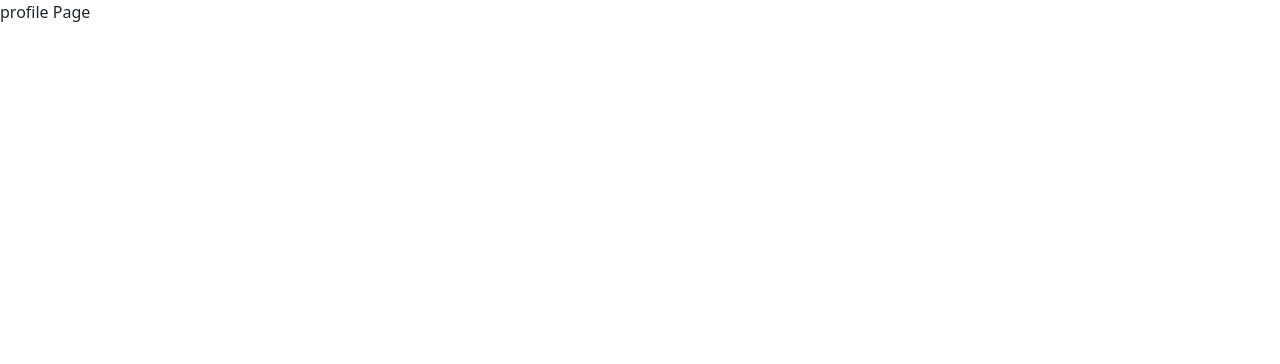
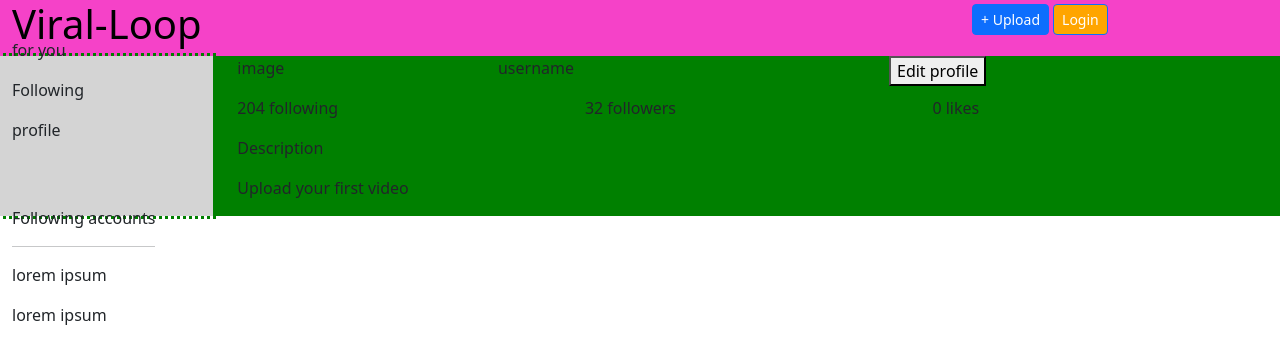
Before and after one commit to Blodowica/TikTok-Clone-Frontend, a React (Create React App) app in the folder tiktokclone/: page /profile in a window 1280 px wide. Shown: the top 364 px of the page. Built offline with nearby package versions, Linux system fonts and the light colour scheme; no server answers.

Commit message:
stinky porfile page

```diff
--- a/tiktokclone/src/App.js
+++ b/tiktokclone/src/App.js
@@ -5,6 +5,7 @@ import HomePage from "./View/homePage";
 import UploadVideoPage from "./View/uploadVideoPage";
 
 import "bootstrap/dist/css/bootstrap.min.css";
+import ProfilePage from "./View/profilePage";
 
 function App() {
   return (
@@ -13,7 +14,7 @@ function App() {
         <Route path="/" element={<HomePage />}></Route>
         <Route path="/login" element={"Login Page"}></Route>
         <Route path="/upload" element={<UploadVideoPage />}></Route>
-        <Route path="/profile" element={"profile Page"}></Route>
+        <Route path="/profile" element={<ProfilePage />}></Route>
         <Route path="*" element={"404 Page not found "} />
       </Routes>
     </div>
--- a/tiktokclone/src/Components/NavHeaderComponent.jsx
+++ b/tiktokclone/src/Components/NavHeaderComponent.jsx
@@ -18,10 +18,10 @@ function NavHeader() {
       xs={12}
       style={{
         backgroundColor: "#f542c8",
-        position: "fixed",
-        top: 0,
-        right: 0,
-        left: 0,
+        // position: "fixed",
+        // top: 0,
+        // right: 0,
+        // left: 0,
         zIndex: 1000,
       }}
     >
--- /dev/null
+++ b/tiktokclone/src/Components/ProfilePageComponent.jsx
@@ -0,0 +1,47 @@
+import React from "react";
+import { Col, Row } from "react-bootstrap";
+
+function ProfilePageComponent() {
+  return (
+    <>
+      <Row>
+        <Col xl={3}>
+          <p>image</p>
+        </Col>
+        <Col xl={6}>
+          <Row>
+            <Col>
+              <p>username</p>
+            </Col>
+            <Col>
+              <button>Edit profile</button>
+            </Col>
+          </Row>
+        </Col>
+      </Row>
+      <Row>
+        <Col xl={4}>
+          <p>204 following</p>
+        </Col>
+        <Col xl={4}>
+          <p>32 followers</p>
+        </Col>
+        <Col xl={4}>
+          <p>0 likes</p>
+        </Col>
+      </Row>
+      <Row>
+        <Col>
+          <p>Description</p>
+        </Col>
+      </Row>
+      <Row>
+        <Col>
+          <p>Upload your first video</p>
+        </Col>
+      </Row>
+    </>
+  );
+}
+
+export default ProfilePageComponent;
--- a/tiktokclone/src/View/homePage.jsx
+++ b/tiktokclone/src/View/homePage.jsx
@@ -13,9 +13,9 @@ function HomePage() {
     setVideos(fetchedVideos);
   };
 
-  useEffect(() => {
-    handleLoadVideos();
-  }, []);
+  // useEffect(() => {
+  //   handleLoadVideos();
+  // }, []);
 
   return (
     <Container fluid>
--- /dev/null
+++ b/tiktokclone/src/View/profilePage.jsx
@@ -0,0 +1,76 @@
+import React from "react";
+import { Col, Container, Row } from "react-bootstrap";
+import NavHeader from "../Components/NavHeaderComponent";
+import SideNavBarComponent from "../Components/SideNavBarComponent";
+import ProfilePageComponent from "../Components/ProfilePageComponent";
+
+function ProfilePage() {
+  return (
+    <>
+      <Container fluid>
+        <Row>
+          <Col xl={12}>
+            <NavHeader />
+          </Col>
+        </Row>
+
+        <Row>
+          {/* Side bar here */}
+          <Col
+            xl={2}
+            style={{
+              backgroundColor: "#d4d4d4",
+              outlineStyle: "dotted",
+              outlineColor: "green",
+            }}
+          >
+            <SideNavBarComponent />
+          </Col>
+
+          <Col xl={10} style={{ backgroundColor: "green" }}>
+            <Container fluid>
+              <Row>
+                <Col xl={3}>
+                  <p>image</p>
+                </Col>
+                <Col xl={9}>
+                  <Row>
+                    <Col>
+                      <p>username</p>
+                    </Col>
+                    <Col>
+                      <button>Edit profile</button>
+                    </Col>
+                  </Row>
+                </Col>
+              </Row>
+              <Row>
+                <Col xl={4}>
+                  <p>204 following</p>
+                </Col>
+                <Col xl={4}>
+                  <p>32 followers</p>
+                </Col>
+                <Col xl={4}>
+                  <p>0 likes</p>
+                </Col>
+              </Row>
+              <Row>
+                <Col>
+                  <p>Description</p>
+                </Col>
+              </Row>
+              <Row>
+                <Col>
+                  <p>Upload your first video</p>
+                </Col>
+              </Row>
+            </Container>
+          </Col>
+        </Row>
+      </Container>
+    </>
+  );
+}
+
+export default ProfilePage;
```
